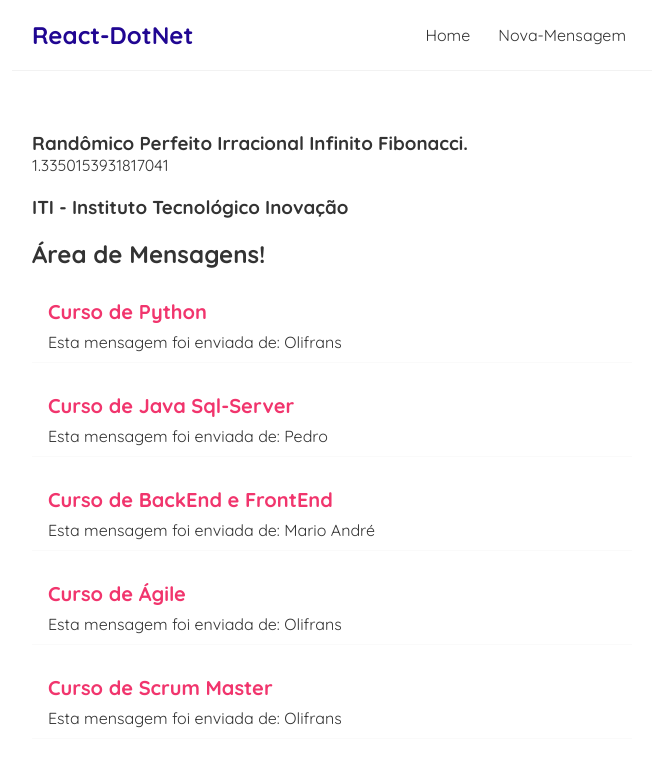
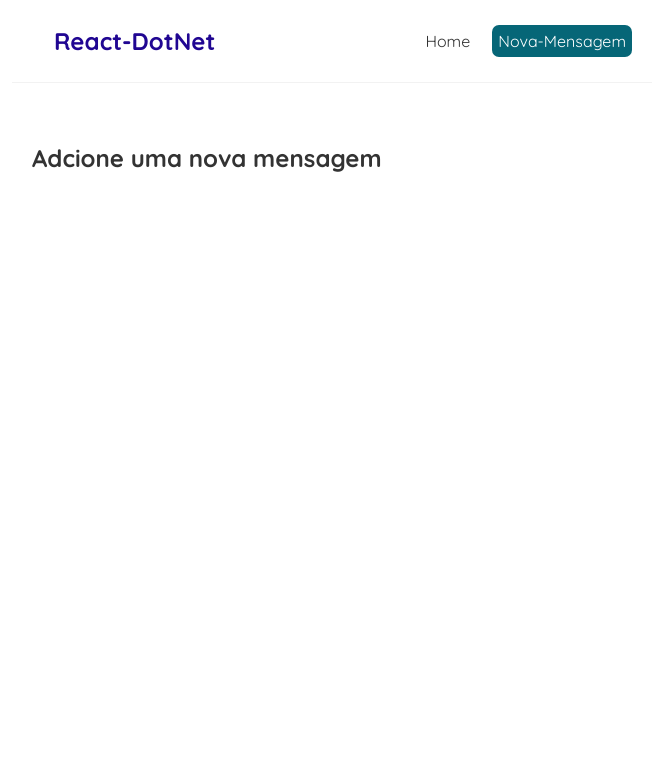
Before and after one commit to Olifrans/full-course-react-olifrans-blog, a React (Create React App) app: page /create in a window 1280 px wide. Shown: the top 766 px of the page, without its empty margins (308-971 px from the left). Built offline with nearby package versions, Linux system fonts and the light colour scheme; data requests are answered from the project's data file.

Commit message:
sing Page - react-router-dom

```diff
--- a/src/App.js
+++ b/src/App.js
@@ -1,4 +1,5 @@
 import { BrowserRouter as Router, Route, Switch } from "react-router-dom";
+import Create from "./Create";
 import Home from "./Home";
 import Navbar from "./Navbar";
 
@@ -9,8 +10,11 @@
         <Navbar />
         <div className="content">
           <Switch>
-            <Route path="/">
+            <Route exact path="/">
               <Home />
+            </Route>
+            <Route path="/create">
+              <Create />
             </Route>
           </Switch>
         </div>
--- /dev/null
+++ b/src/Create.js
@@ -0,0 +1,16 @@
+import React from 'react'
+
+
+
+const Create  = () => {
+    return (
+        <div className='create'>
+            <h2>Adcione uma nova mensagem</h2>
+
+
+        </div>
+
+     );
+}
+
+export default Create;
--- a/src/Navbar.js
+++ b/src/Navbar.js
@@ -1,19 +1,25 @@
+import { Link } from "react-router-dom";
+
 const Navbar = () => {
   return (
     <nav className="navbar">
-      <h1>React-DotNet</h1>
+      <Link to="/">
+        <h1>React-DotNet</h1>
+      </Link>
+
       <div className="links">
-        <a href="/">Home</a>
-        <a
-          href="/create"
-          // style={{
-          //   color: "white",
-          //   backgroundColor: "#066677",
-          //   borderRadius: "7px",
-          // }}
+        <Link to="/">Home</Link>
+
+        <Link
+          to="/create"
+          style={{
+            color: "white",
+            backgroundColor: "#066677",
+            borderRadius: "7px",
+          }}
         >
           Nova-Mensagem
-        </a>
+        </Link>
       </div>
     </nav>
   );
```
